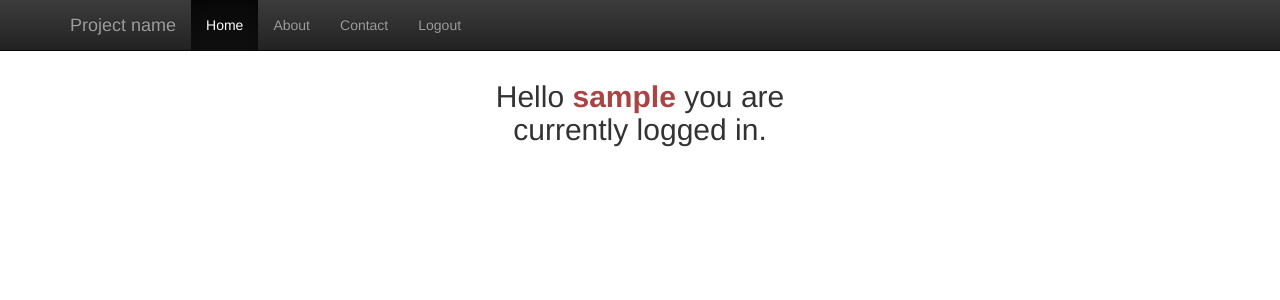
After one commit to seiji13r/dj18AuthBase, a Django app: page / in a window 1280 px wide. The commit adds this page. Shown: the top 300 px of the page. Run offline with Django 3.2, Linux system fonts and the light colour scheme; the visitor is signed in with stand-in values (Sample User, id 1); parts of the project's set-up code (start-up, migrations or seed data) failed here and were passed over; some libraries are stand-ins or nearby versions.

Commit message:
Adding The Most Basic Authentication Logic
Included 2 contrib.auth class based views for login and logout.
Defining the Main Page and Logic template Creation to Redirect.

```diff
--- a/custom_auth/urls.py
+++ b/custom_auth/urls.py
@@ -1,9 +1,8 @@
 from django.conf.urls import include, url
 from django.contrib import admin
 
-from django.views.generic import TemplateView
-
 urlpatterns = [
-    url(r'^test/', TemplateView.as_view(template_name="base_site.html")),
-#    url(r'^admin/', include(admin.site.urls)),
+    url(r'^login/', 'django.contrib.auth.views.login',
+     {'template_name':'custom_auth/login.html'}, name = 'login'),
+    url(r'^logout/', 'django.contrib.auth.views.logout_then_login', name = 'logout'),
 ]
--- a/dj18AuthBase/settings.py
+++ b/dj18AuthBase/settings.py
@@ -82,6 +82,12 @@ DATABASES = {
     }
 }
 
+# Authentication Views
+#https://docs.djangoproject.com/en/1.8/topics/auth/default/#all-authentication-views
+from django.core.urlresolvers import reverse_lazy
+LOGIN_URL = reverse_lazy('login')
+LOGIN_REDIRECT_URL = reverse_lazy('main')
+LOGOUT_URL = reverse_lazy('logout')
 
 # Internationalization
 # https://docs.djangoproject.com/en/1.8/topics/i18n/
--- a/dj18AuthBase/urls.py
+++ b/dj18AuthBase/urls.py
@@ -1,11 +1,12 @@
 from django.conf.urls import include, url
 from django.contrib import admin
+from django.views.generic import TemplateView
 
 urlpatterns = [
     # Examples:
     # url(r'^$', 'dj18AuthBase.views.home', name='home'),
     # url(r'^blog/', include('blog.urls')),
-
-    url(r'^custom_auth/', include('custom_auth.urls')),
+    url(r'^$', TemplateView.as_view(template_name="index.html"), name = 'main'),
+    url(r'^', include('custom_auth.urls')),
     url(r'^admin/', include(admin.site.urls)),
 ]
--- a/templates/base_site.html
+++ b/templates/base_site.html
@@ -6,13 +6,11 @@
 	<meta charset="UTF-8">
 	<meta name="viewport" content="width=device-width, user-scalable=no, initial-scale=1.0, maximum-scale=1.0, minimum-scale=1.0">
 
-	<title>Bootstrap Base</title>
-
 	<link rel="stylesheet" href="https://maxcdn.bootstrapcdn.com/bootstrap/3.3.4/css/bootstrap.min.css">
 	<link rel="stylesheet" href="https://maxcdn.bootstrapcdn.com/bootstrap/3.3.4/css/bootstrap-theme.min.css">
 	<!-- Include the following line to Display Content right below the nav bar -->
 	<style type="text/css"> body {padding-top: 60px;} </style>
-	{% block title %} <title>Django 1.8 Auth Base Page</title> {% endblock%}
+	<title> {% block title %} Django 1.8 Auth Base Page {% endblock %} </title>
 </head>
 <body>
 	{% block navbar%}
@@ -27,24 +25,30 @@
           </button>
           <a class="navbar-brand" href="#">Project name</a>
         </div>
+
+        {% if not user.is_authenticated %}
+        <div id="navbar" class="collapse navbar-collapse">
+          <ul class="nav navbar-nav">
+            <li><a href="{% url "login" %}">Login</a></li>
+          </ul>
+        </div><!--/.nav-collapse -->
+        {% endif %}
+
+        {% if user.is_authenticated %}
         <div id="navbar" class="collapse navbar-collapse">
           <ul class="nav navbar-nav">
             <li class="active"><a href="#">Home</a></li>
             <li><a href="#about">About</a></li>
             <li><a href="#contact">Contact</a></li>
+            <li><a href="{% url "logout" %}">Logout</a></li>
           </ul>
         </div><!--/.nav-collapse -->
+        {% endif %}
       </div>
+
     </nav>
     {% endblock%}
 	{% block content1 %}
-	<div class="container">
-		<div class="row">
-			<div class="col-lg-12 col-md-12 col-sm-12 col-xs-12">
-				<h1 class="text-center">Hello World!!!!</h1>
-			</div>
-		</div>
-	</div>
 	{% endblock %}
 </body>
 <script src="https://code.jquery.com/jquery-1.11.3.min.js"></script>
--- /dev/null
+++ b/templates/index.html
@@ -0,0 +1,15 @@
+{% extends "base_site.html" %}
+{% block content1 %}
+	<div class="container">
+		<div class="row">
+			<div class="col-lg-4 col-md-4 col-sm-12 col-xs-12 col-lg-offset-4 col-md-offset-4">
+				{% if user.is_authenticated %}
+					{% include "welcome.html" %}
+				{% else %}
+					<!-- This code will re-direct the user to the Login Page if not logged in to the system -->
+					<meta HTTP-EQUIV="REFRESH" content="0; url={% url "login" %}">
+				{% endif %}
+			</div>
+		</div>
+	</div>
+{% endblock %}
--- /dev/null
+++ b/templates/welcome.html
@@ -0,0 +1 @@
+<h2 class="text-center">Hello <strong class="text-danger">{{ user.username }}</strong> you are currently logged in.</h1>
```
Also changed, not shown: custom_auth/templates/custom_auth/login.html (added, +37 -0 lines).
